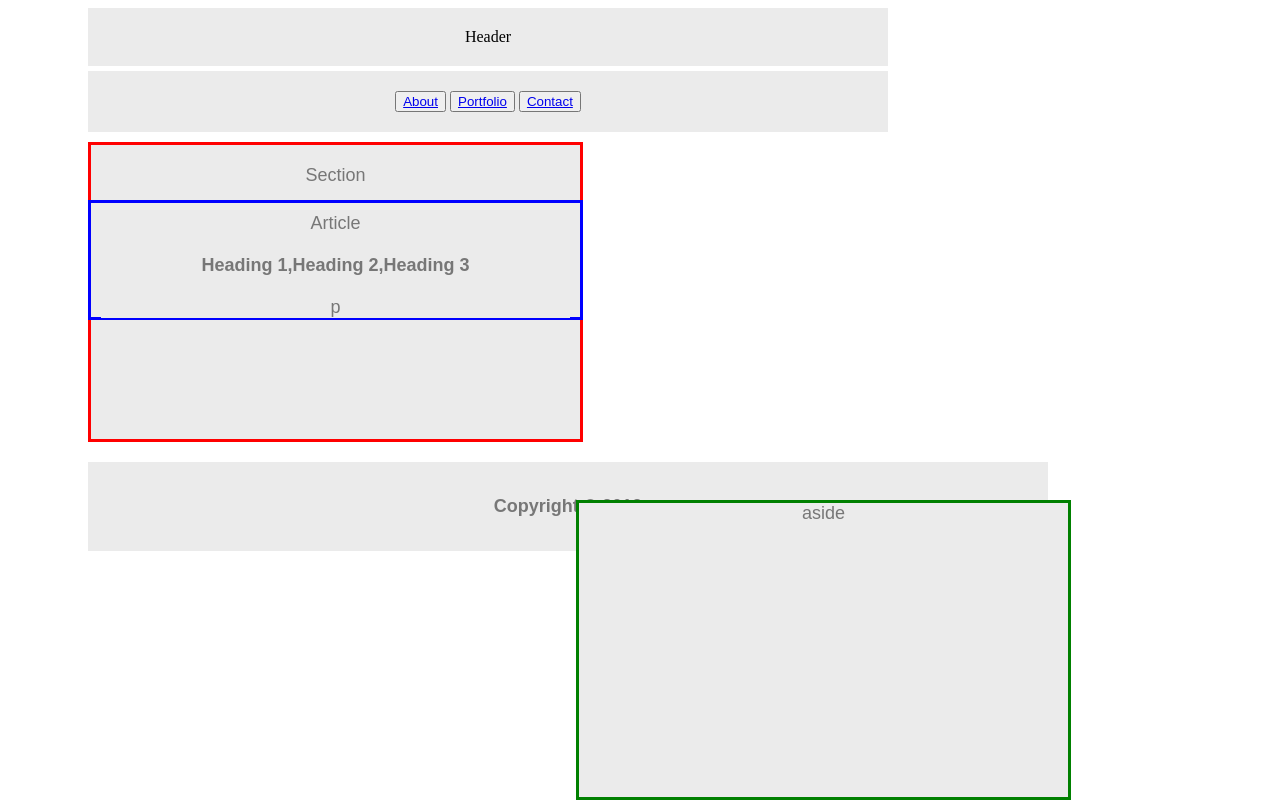
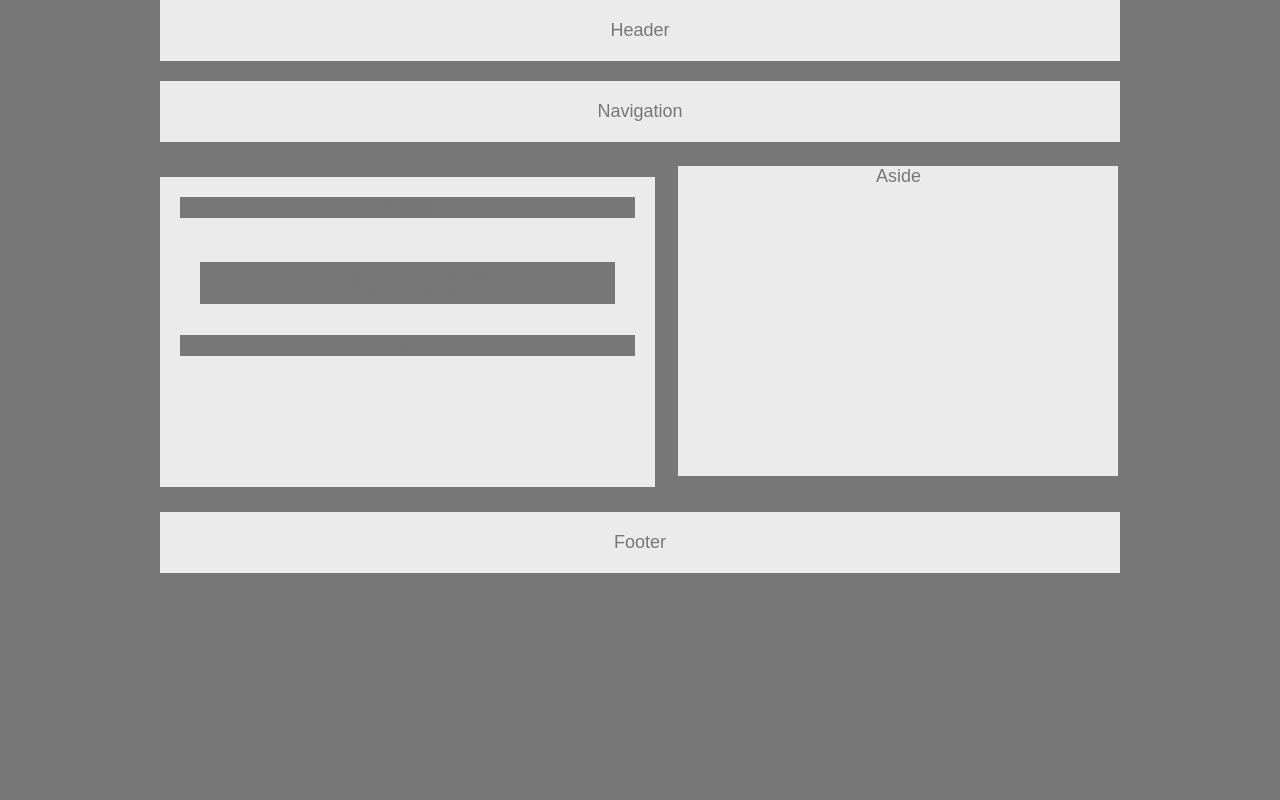
Before and after one commit to jamesssd/HW-Wirefram, a plain HTML site: page index.html in a window 1280 px wide. Drawn offline with Linux system fonts and the light colour scheme.

Commit message:
finalupdate

```diff
--- a/index.html
+++ b/index.html
@@ -1,46 +1,27 @@
 <!DOCTYPE html>
 <html lang="en-us">
     <body>
-        <div class="pagewrapped">
-            <head>
+
+        <head>
             <meta charset="UTF-8">
-            <title>James Dizon Bio</title>
+            <title>HW-Wireframe</title>
             <link rel="stylesheet" href="style.css">
-            <link rel="stylesheet" type="text/CSS" href="style.css">
         </head>
 
         <div class="header">Header</div>
-        <div class="background">
-            <header>
-                <div class="container">
-                    <div class="navigation">
-                        <button><a href="#">About</a></button>
-                        <button><a href="#">Portfolio</a></button>
-                        <button><a href="#">Contact</a></button>
-                    </div>
-                </div>
-            </header>
+
+        <div class="navigation">Navigation</div>
+
+        <div class="section">
+            <div class="article">Article</div>
+
+            <div class="h1"><h1>h1, h2, h3</h1></div>
+
+            <div class="p"><p>p</p></div>
         </div>
 
-        <div class="mainsection">
-            <div>
-                <div class="section">Section</div>
-                <div class="article"> Article
-                    <div class="heading">
-                        <br>
-                        <h1>Heading 1,</h1><h2>Heading 2,</h2><h3>Heading 3</h3>
-                    </div>
-                    <br>
-                        <div class="paragraph">p</div>
+        <div class="aside">Aside</div>
 
-                </div>
-
-                <div class="aside">aside</div>
-
-        <div class="footer-zone"></div>
-            <div class="footer"><h4>Copyright &copy; 2019</h4></div>
-
-        </div>
-
+        <div class="footer">Footer</div>
     </body>
 </html>
--- a/style.css
+++ b/style.css
@@ -1,105 +1,84 @@
 * {
     box-sizing: border-box;
     text-align: center;
+    background: #777;
+    color: #777;
+}
+
+body {
+    font-family: Arial, Helvetica, sans-serif;
+    width: 960px;
+    margin: 0 auto;
+    font-size: 18px;
 }
 
 .header {
-    background: #ebebeb;
-    padding: 20px;
-    margin-bottom: 5px;
+    background-color: #ebebeb;
+    padding: 20px 0 20px 0;
+    margin: Opx auto 20px auto;
+    font-size: 18px;
 }
 
 .navigation {
-    background: #ebebeb;
+    background-color: #ebebeb;
     padding: 20px;
-    margin-bottom: 10px;
-
-}
-
-h1, h2, h3 {
-    width: 50%;
-    height: 60px;
-    margin: 0;
-    padding: 0;
-    display: inline;
+    margin: 20px auto 10px auto;
     font-size: 18px;
 }
 
-.footer {
+.section {
     background: #ebebeb;
-    padding: 10px;
-    margin-top: 20px;
-    clear: both;
-    top: 30%;
-
+    padding: 20px;
+    margin: 25px auto;
+    float: left;
+    width: 495px;
+    height: 310px;
+    color:#777;
 }
 
-.mainsection {
-    font-family: Arial, Helvetica, sans-serif;
-    color: #777;
-    width: 960px;
-    font-size: 18px;
+article {
+    background: #777;
+    color: #ebebeb;
+    height: 55%;
+    margin: 25px 10px;
+    padding: 30px 10px;
+    width: 70%;
 }
 
-.containerheading {
+.h1 {
     color: #777;
+    background: #ebebeb;
+    height: 33%;
+    margin: 10px;
+    padding: 10px;
 }
 
-.section {
-    position: relative;
-    width: 495px;
-    height: 300px;
-    border: 3px solid red;
-    padding: 20px;
+.p {
+    color: #777;
     background: #ebebeb;
+    height: 33%;
+}
+.aside {
+    background-color: #ebebeb;
+    padding: 0px;
+    margin: 20px auto;
+    font-size: 18px;
+    width: 440px;
+    height: 310px;
+    position: absolute;
+    bottom: 38%;
+    left: 53%;
 }
 
-.article {
-    position: absolute;
-    top: 25%;
-    width: 495px;
-    height: 120px;
-    border: 3px solid blue;
-    padding: 10px;
+.footer {
+    background-color: #ebebeb;
+    padding: 20px;
+    margin: 10px auto 20px auto;
     font-size: 18px;
-    margin-right: 12px;
-    background: #ebebeb;
+    clear: both;
+    top: 80%;
 }
 
-.aside {
-    position: absolute;
-    left: 45%;
-    bottom: 0%;
-    width: 495px;
-    height: 300px;
-    border: 3px solid green;
-    background: #ebebeb;
+.clearfix {
+	overflow: auto;
 }
-
-body {
-    margin: right;
-    width: 960px;
-}
-
-.pagewrapped {
-    width: 800px;
-     margin: 0 auto;
-}
-
-.article {
-    padding: 10px;
-    background: #ebebeb;
-
-}
-
-.heading {
-    position: relative;
-    background: #ebebeb;
-    color: #777
-
-}
-
-.paragraph {
-    background: #ebebeb;
-
-}
```
